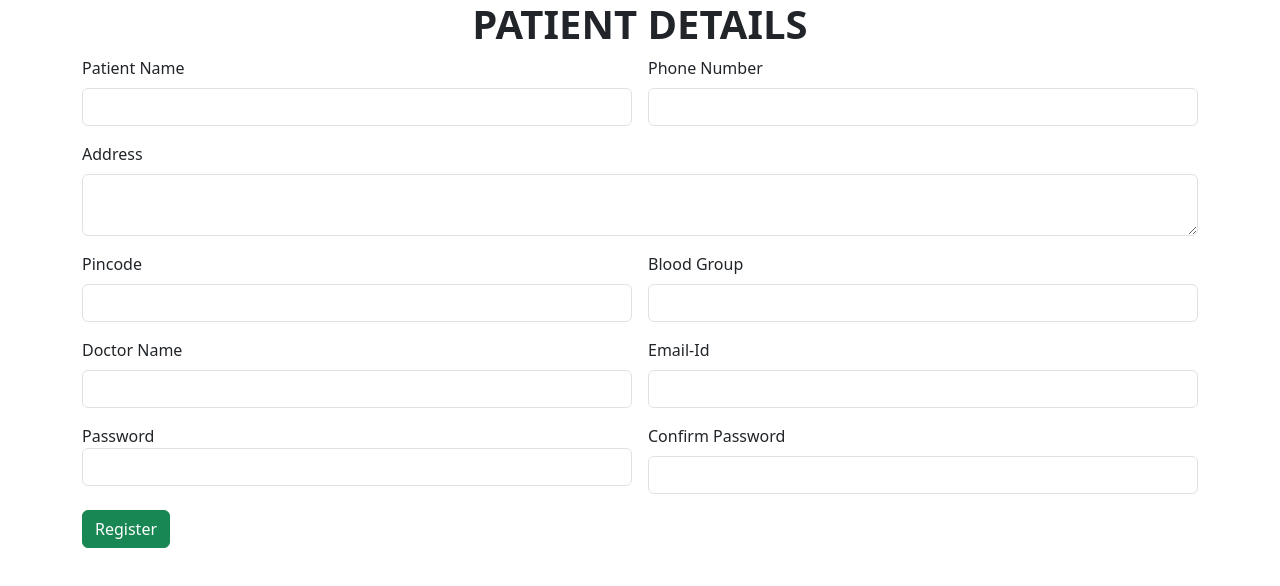
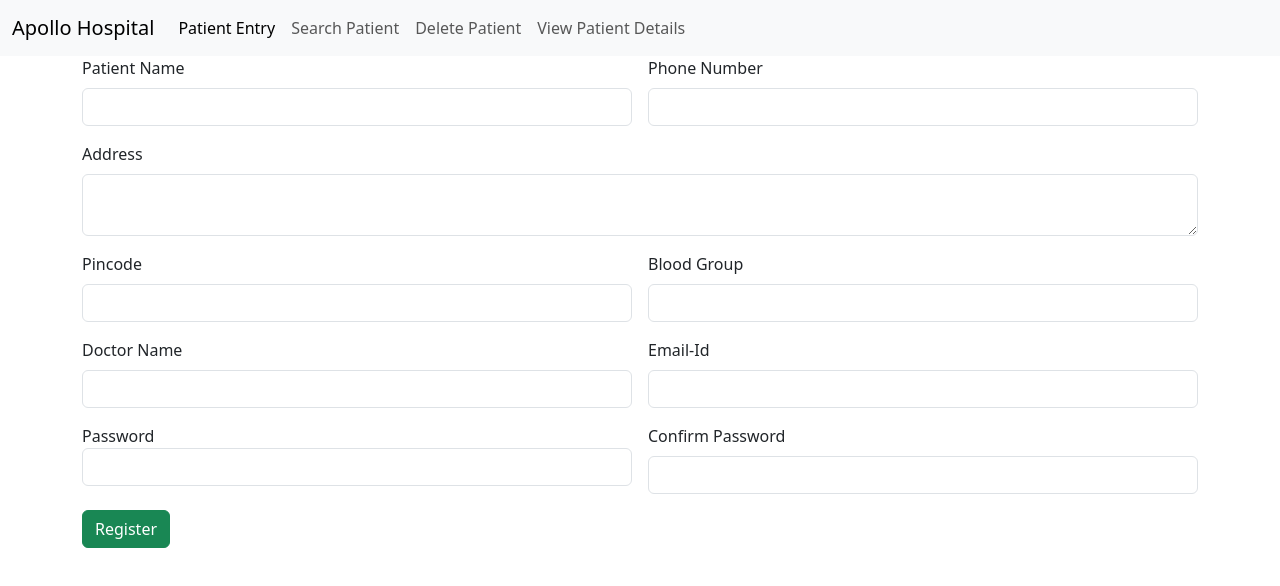
Before and after one commit to swadhi03/patient-app, a plain HTML site: page index.html in a window 1280 px wide. Drawn offline with nearby package versions, Linux system fonts and the light colour scheme.

Commit message:
navigation completed

```diff
--- a/index.html
+++ b/index.html
@@ -10,13 +10,31 @@
 </head>
 
 <body>
-    <h1>
-        <center>
-            <B>
-            PATIENT DETAILS
-            </B>
-        </center>
-    </h1>
+    <nav class="navbar navbar-expand-lg bg-body-tertiary">
+        <div class="container-fluid">
+          <a class="navbar-brand" href="#">Apollo Hospital</a>
+          <button class="navbar-toggler" type="button" data-bs-toggle="collapse" data-bs-target="#navbarNav" aria-controls="navbarNav" aria-expanded="false" aria-label="Toggle navigation">
+            <span class="navbar-toggler-icon"></span>
+          </button>
+          <div class="collapse navbar-collapse" id="navbarNav">
+            <ul class="navbar-nav">
+              <li class="nav-item">
+                <a class="nav-link active" aria-current="page" href="index.html">Patient Entry</a>
+              </li>
+              <li class="nav-item">
+                <a class="nav-link" href="search.html">Search Patient</a>
+              </li>
+              <li class="nav-item">
+                <a class="nav-link" href="delete.html">Delete Patient</a>
+              </li>
+              <li class="nav-item">
+                <a class="nav-link" href="viewall.html">View Patient Details</a>
+              </li>
+
+            </ul>
+          </div>
+        </div>
+      </nav>
     <div class="container">
         <div class="row">
             <div class="col-12 col-sm-12 col-md-12 col-lg-12 col-xl-12 col-xxl-12">
```
Also changed, not shown: delete.html (+25 -7 lines), search.html (+25 -5 lines), viewall.html (+26 -5 lines).
